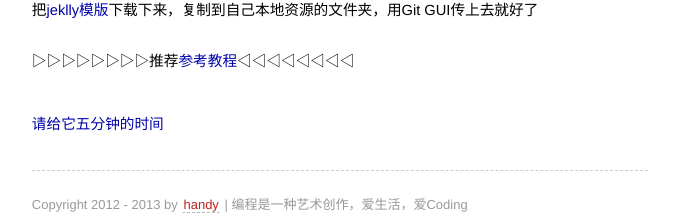
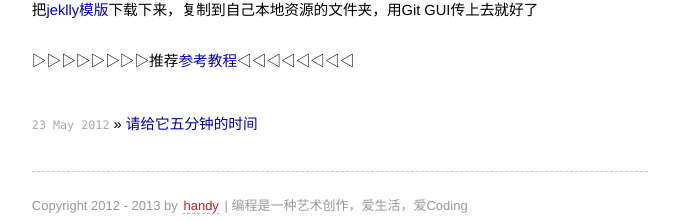
Before and after one commit to handy3552/handy3552.github.com, a Jekyll site: the page built from _posts/2013-05-10-Github-build.md, in a window 1280 px wide. Shown: the part 2052-2273 px from the top of the page, without its empty margins (300-979 px from the left). Built offline with Jekyll 4.4.1, drawn with Linux system fonts in a browser that asks for light colours; some web fonts are replaced.

Commit message:
修正时间显示

```diff
--- a/_layouts/post.html
+++ b/_layouts/post.html
@@ -9,7 +9,7 @@
 
   <ul class="posts">
     {% for post in site.related_posts limit:5 %}
-      <li> <a href="{{ post.url }}">{{ post.title }}</a></li>
+      <li><span>{{ post.date | date_to_string }}</span> &raquo; <a href="{{ post.url }}">{{ post.title }}</a></li>
     {% endfor %}
   </ul>
 </div>
--- a/index.html
+++ b/index.html
@@ -7,7 +7,7 @@
   <h1>Blog Posts</h1>
   <ul class="posts">
     {% for post in site.posts %}
-      <li> <a href="{{ post.url }}">{{ post.title }}</a></li>
+      <li><span>{{ post.date | date_to_string }}</span> &raquo; <a href="{{ post.url }}">{{ post.title }}</a></li>
     {% endfor %}
   </ul>
 </div>
```
Also changed, not shown: _posts/2013-05-10-Github-build.md (+1 -1 lines).
